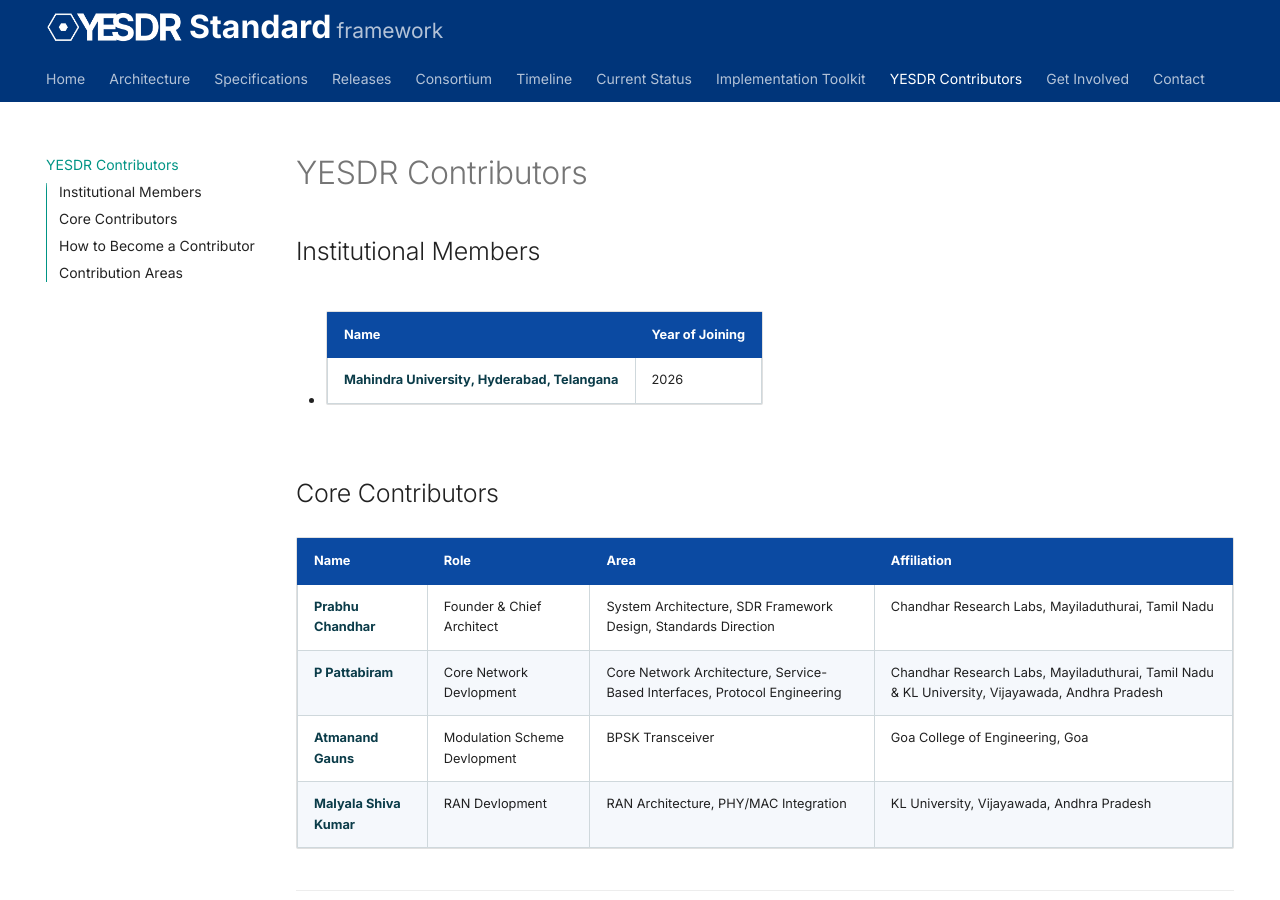
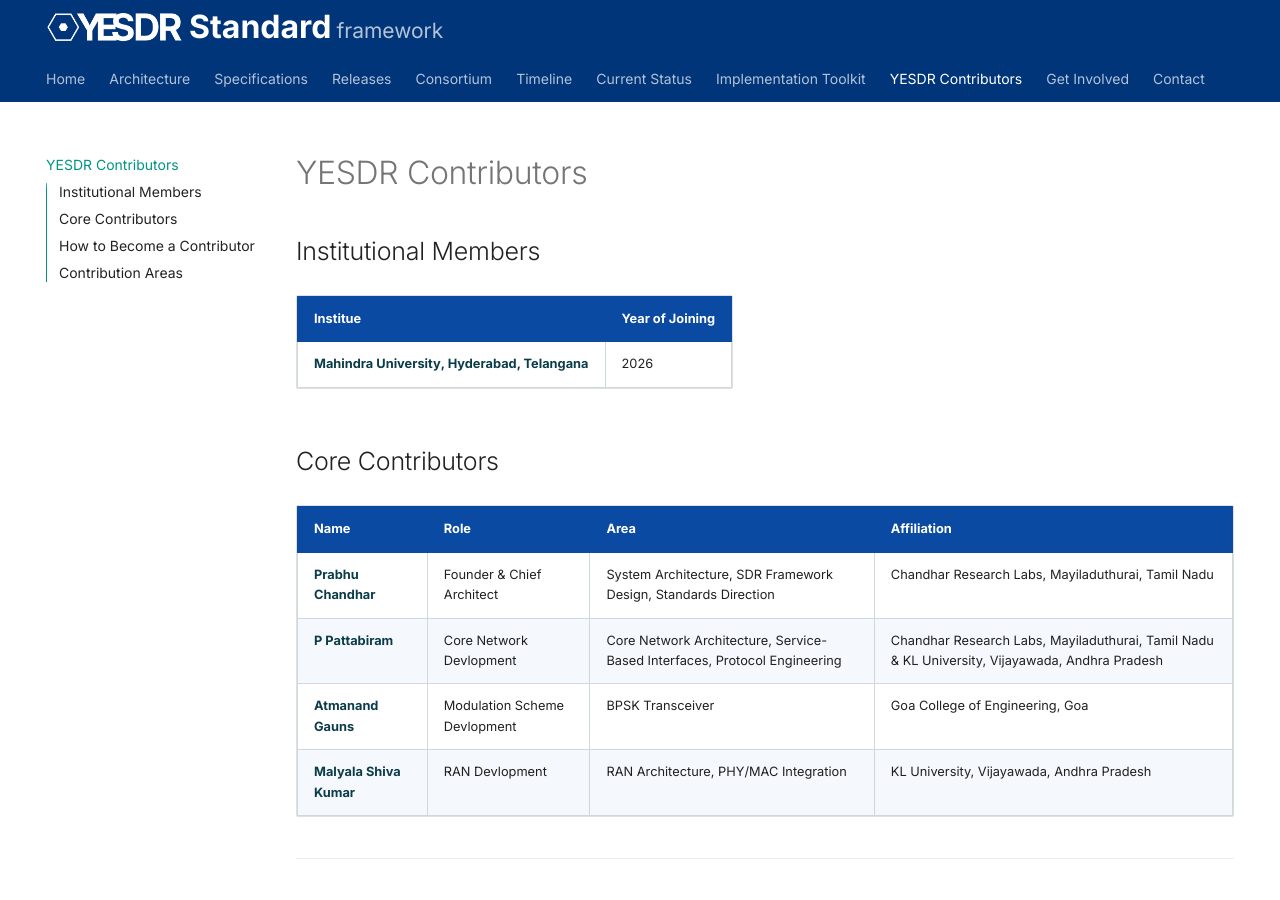
Before and after one commit to chandharlabs/yesdr-standard, an MkDocs documentation site: the page built from docs/contributors.md, in a window 1280 px wide and 900 px high. Built offline with MkDocs 1.6.1 and Material for MkDocs 9.7.7, drawn with Linux system fonts in a browser that asks for light colours.

Commit message:
Update contributor table header from 'Name' to 'Institute'

```diff
--- a/docs/contributors.md
+++ b/docs/contributors.md
@@ -1,7 +1,6 @@
 ## Institutional Members
 
--
-| Name | Year of Joining |
+| Institue | Year of Joining |
 |------|------|
 |**Mahindra University**, Hyderabad, Telangana | 2026 |
 
```
